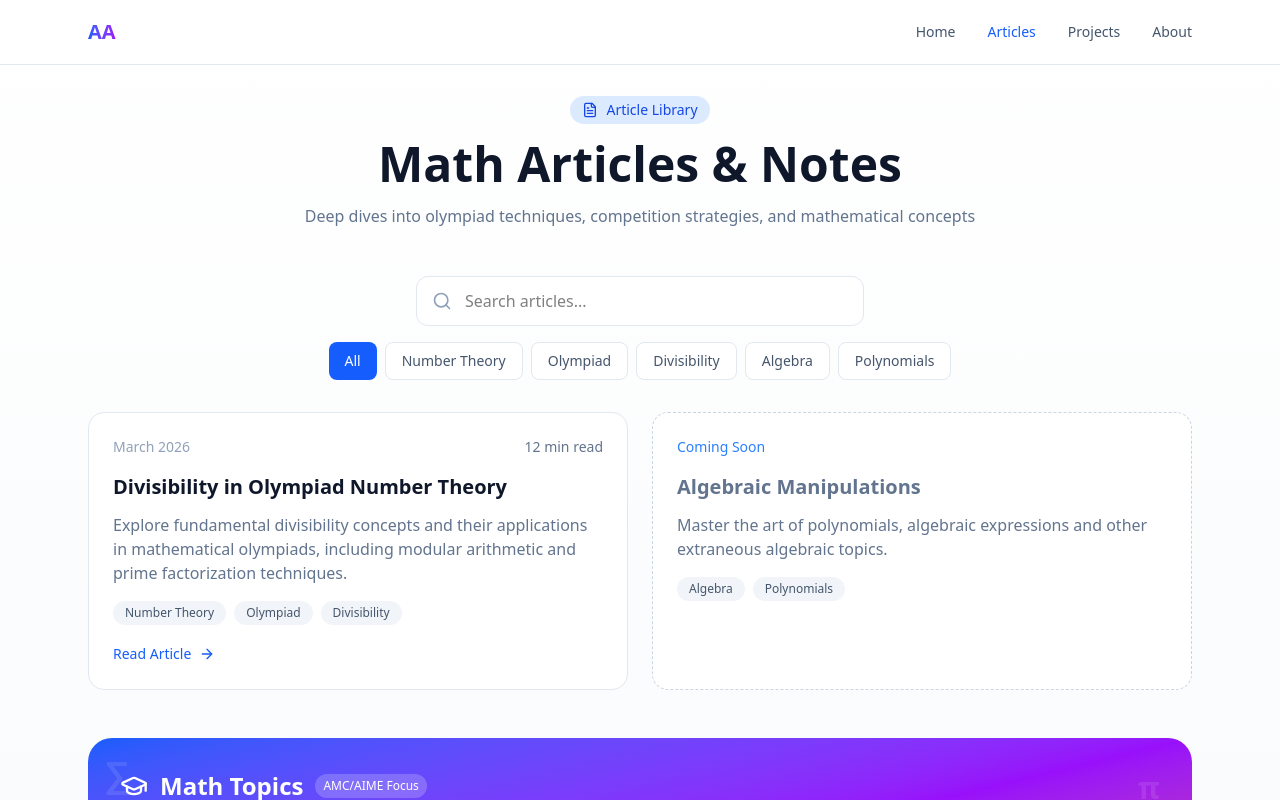
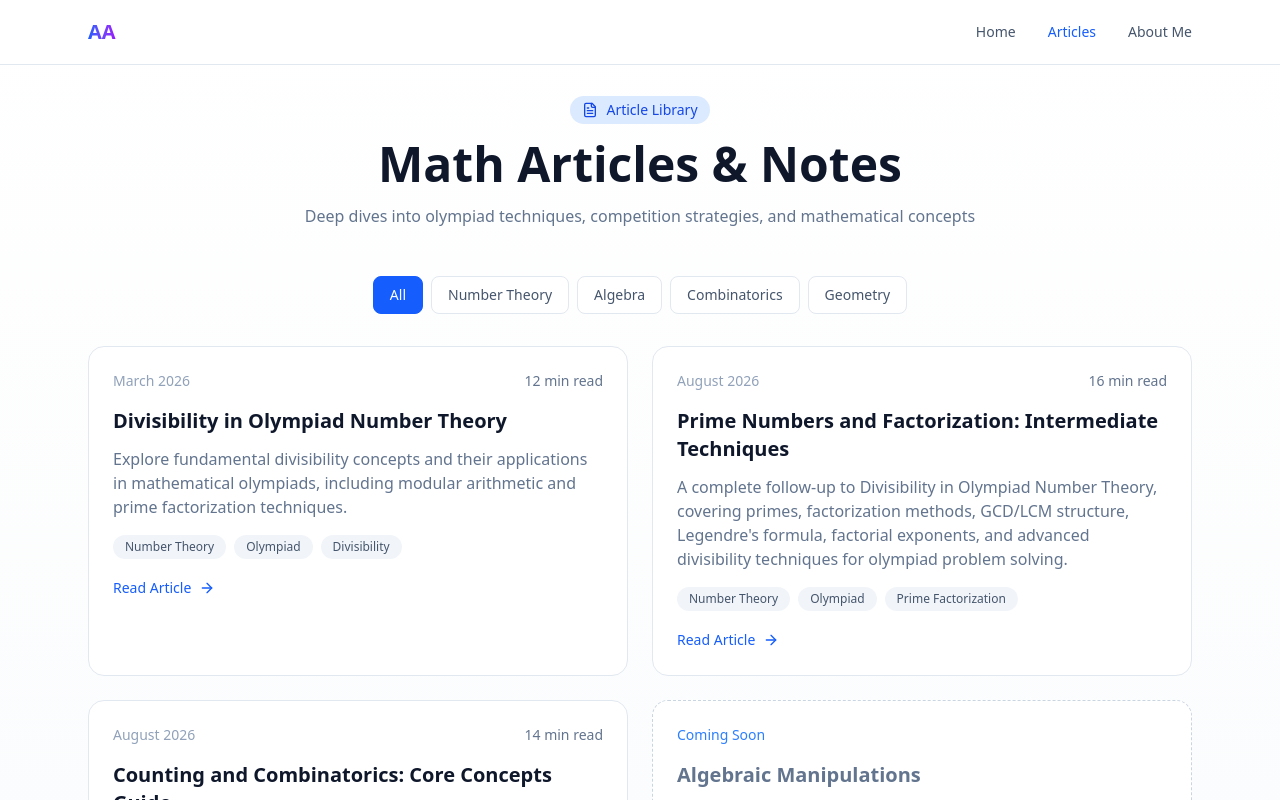
Before and after one commit to aryan-ayyanger/aryan-math-showcase, a React (Vite) app: page /articles in a window 1280 px wide. Shown: the top 800 px of the page. Built offline with nearby package versions, Linux system fonts and the light colour scheme.

Commit message:
Add 2 new articles

```diff
--- a/src/App.tsx
+++ b/src/App.tsx
@@ -3,7 +3,6 @@ import Navbar from './components/Navbar';
 import HomePage from './pages/HomePage';
 import AboutPage from './pages/AboutPage';
 import ArticlesPage from './pages/ArticlesPage';
-import ProjectsPage from './pages/ProjectsPage';
 import ContactPage from './pages/ContactPage';
 
 export default function App(): JSX.Element {
@@ -15,7 +14,6 @@ export default function App(): JSX.Element {
           <Route path="/" element={<HomePage />} />
           <Route path="/about" element={<AboutPage />} />
           <Route path="/articles" element={<ArticlesPage />} />
-          <Route path="/projects" element={<ProjectsPage />} />
           <Route path="/contact" element={<ContactPage />} />
         </Routes>
       </div>
--- a/src/components/Navbar.tsx
+++ b/src/components/Navbar.tsx
@@ -6,8 +6,7 @@ import { Link, useLocation } from 'react-router-dom';
 const navLinks = [
   { label: 'Home', to: '/' },
   { label: 'Articles', to: '/articles' },
-  { label: 'Projects', to: '/projects' },
-  { label: 'About', to: '/about' },
+  { label: 'About Me', to: '/about' },
 ];
 
 export default function Navbar(): JSX.Element {
--- a/src/data/articles.ts
+++ b/src/data/articles.ts
@@ -18,6 +18,22 @@ export const articles: Article[] = [
     link: '/Number_Theory_Divisibility.pdf'
   },
   {
+    title: 'Prime Numbers and Factorization: Intermediate Techniques',
+    description: 'A complete follow-up to Divisibility in Olympiad Number Theory, covering primes, factorization methods, GCD/LCM structure, Legendre\'s formula, factorial exponents, and advanced divisibility techniques for olympiad problem solving.',
+    tags: ['Number Theory', 'Olympiad', 'Prime Factorization'],
+    readTime: '16 min read',
+    date: 'August 2026',
+    link: '/Number_Theory_Second_Handout.pdf'
+  },
+  {
+    title: 'Counting and Combinatorics: Core Concepts Guide',
+    description: 'Includes fundamental counting principles, permutations, inclusion-exclusion, and double counting. A strong starting point for beginners building essential combinatorics skills.',
+    tags: ['Combinatorics', 'Counting', 'Olympiad'],
+    readTime: '14 min read',
+    date: 'August 2026',
+    link: '/Olympiad_Counting_and_Combinatorics_Handout_1.pdf'
+  },
+  {
     title: 'Algebraic Manipulations',
     description: 'Master the art of polynomials, algebraic expressions and other extraneous algebraic topics.',
     tags: ['Algebra', 'Polynomials'],
--- a/src/pages/AboutPage.tsx
+++ b/src/pages/AboutPage.tsx
@@ -1,7 +1,8 @@
 import { motion } from 'framer-motion';
-import { MapPin, Mail, Linkedin, GraduationCap, Target, Trophy } from 'lucide-react';
+import { MapPin, Mail, Linkedin, GraduationCap, Target, Trophy, Rocket } from 'lucide-react';
 import { profile } from '../data/profile';
 import { achievements, Achievement } from '../data/achievements';
+import { projects, Project } from '../data/projects';
 
 const fadeInUp = {
   hidden: { opacity: 0, y: 20 },
@@ -44,6 +45,48 @@ function AchievementCard({ achievement }: AchievementCardProps): JSX.Element {
             {achievement.title}
           </h3>
         </div>
+      </div>
+    </motion.div>
+  );
+}
+
+interface ProjectCardProps {
+  project: Project;
+}
+
+function ProjectCard({ project }: ProjectCardProps): JSX.Element {
+  const IconComponent = project.icon;
+
+  return (
+    <motion.div
+      variants={scaleIn}
+      whileHover={{ y: -4 }}
+      className="group bg-white p-6 rounded-2xl border border-slate-200 hover:border-purple-300 hover:shadow-lg hover:shadow-purple-500/10 transition-all duration-300"
+    >
+      <div className="flex items-center justify-between mb-4">
+        <div className="p-3 bg-gradient-to-br from-purple-500 to-pink-500 rounded-xl text-white">
+          <IconComponent size={22} />
+        </div>
+        <span className={`px-3 py-1 rounded-full text-xs font-medium ${
+          project.status === 'Completed'
+            ? 'bg-green-100 text-green-700'
+            : project.status === 'In Progress'
+            ? 'bg-blue-100 text-blue-700'
+            : 'bg-amber-100 text-amber-700'
+        }`}>
+          {project.status}
+        </span>
+      </div>
+      <h3 className="text-lg font-semibold text-slate-900 mb-2 group-hover:text-purple-600 transition-colors">
+        {project.title}
+      </h3>
+      <p className="text-slate-500 text-sm mb-4">{project.description}</p>
+      <div className="flex flex-wrap gap-2">
+        {project.tags.map((tag) => (
+          <span key={tag} className="px-2 py-1 bg-slate-100 text-slate-600 rounded-md text-xs">
+            {tag}
+          </span>
+        ))}
       </div>
     </motion.div>
   );
@@ -150,6 +193,28 @@ export default function AboutPage(): JSX.Element {
             </motion.div>
           </motion.div>
 
+          {/* Projects & Research */}
+          <motion.div
+            variants={fadeInUp}
+            className="bg-white p-8 rounded-3xl border border-slate-200 shadow-sm mb-8"
+          >
+            <h2 className="text-2xl font-semibold text-slate-900 mb-6 flex items-center gap-3">
+              <Rocket className="text-purple-600" size={28} />
+              Projects & Research
+            </h2>
+            <p className="text-slate-500 mb-6">
+              Applying mathematical modeling, data analysis, and engineering to solve real-world challenges.
+            </p>
+            <motion.div
+              variants={staggerContainer}
+              className="grid sm:grid-cols-2 gap-6"
+            >
+              {projects.map((project) => (
+                <ProjectCard key={project.title} project={project} />
+              ))}
+            </motion.div>
+          </motion.div>
+
           {/* Contact */}
           <motion.div
             variants={fadeInUp}
--- a/src/pages/ArticlesPage.tsx
+++ b/src/pages/ArticlesPage.tsx
@@ -1,6 +1,6 @@
 import { useState } from 'react';
 import { motion } from 'framer-motion';
-import { FileText, Search, ArrowRight, GraduationCap } from 'lucide-react';
+import { FileText, ArrowRight, GraduationCap } from 'lucide-react';
 import { articles, Article } from '../data/articles';
 import { topics, MathTopic } from '../data/topics';
 
@@ -105,17 +105,12 @@ function ArticleCard({ article }: ArticleCardProps): JSX.Element {
 }
 
 export default function ArticlesPage(): JSX.Element {
-  const [searchQuery, setSearchQuery] = useState<string>('');
-  const [selectedTag, setSelectedTag] = useState<string>('All');
+  const coreSubjects: string[] = ['All', 'Number Theory', 'Algebra', 'Combinatorics', 'Geometry'];
+  const [selectedSubject, setSelectedSubject] = useState<string>('All');
 
-  const allTags: string[] = ['All', ...new Set(articles.flatMap(a => a.tags))];
-
-  const filteredArticles = articles.filter(article => {
-    const matchesSearch = article.title.toLowerCase().includes(searchQuery.toLowerCase()) ||
-                         article.description.toLowerCase().includes(searchQuery.toLowerCase());
-    const matchesTag = selectedTag === 'All' || article.tags.includes(selectedTag);
-    return matchesSearch && matchesTag;
-  });
+  const filteredArticles: Article[] = selectedSubject === 'All'
+    ? articles
+    : articles.filter((article) => article.tags.includes(selectedSubject));
 
   return (
     <div className="min-h-screen bg-gradient-to-b from-white to-slate-50 pt-24 pb-16">
@@ -137,31 +132,19 @@ export default function ArticlesPage(): JSX.Element {
             </p>
           </motion.div>
 
-          {/* Search and Filter */}
-          <motion.div variants={fadeInUp} className="mb-8 space-y-4">
-            <div className="relative max-w-md mx-auto">
-              <Search className="absolute left-4 top-1/2 -translate-y-1/2 text-slate-400" size={20} />
-              <input
-                type="text"
-                placeholder="Search articles..."
-                value={searchQuery}
-                onChange={(e: React.ChangeEvent<HTMLInputElement>) => setSearchQuery(e.target.value)}
-                className="w-full pl-12 pr-4 py-3 bg-white rounded-xl border border-slate-200 focus:border-blue-500 focus:ring-2 focus:ring-blue-500/20 outline-none transition-all"
-              />
-            </div>
-
+          <motion.div variants={fadeInUp} className="mb-8">
             <div className="flex flex-wrap justify-center gap-2">
-              {allTags.map((tag) => (
+              {coreSubjects.map((subject) => (
                 <button
-                  key={tag}
-                  onClick={() => setSelectedTag(tag)}
-                  className={`px-4 py-2 rounded-lg text-sm font-medium transition-all ${
-                    selectedTag === tag
-                      ? 'bg-blue-600 text-white'
-                      : 'bg-white text-slate-600 hover:bg-slate-100 border border-slate-200'
+                  key={subject}
+                  onClick={() => setSelectedSubject(subject)}
+                  className={`px-4 py-2 rounded-lg text-sm font-medium border transition-all ${
+                    selectedSubject === subject
+                      ? 'bg-blue-600 text-white border-blue-600'
+                      : 'bg-white text-slate-600 border-slate-200 hover:bg-slate-100'
                   }`}
                 >
-                  {tag}
+                  {subject}
                 </button>
               ))}
             </div>
@@ -181,9 +164,9 @@ export default function ArticlesPage(): JSX.Element {
             <motion.div
               initial={{ opacity: 0 }}
               animate={{ opacity: 1 }}
-              className="text-center py-12"
+              className="text-center py-8"
             >
-              <p className="text-slate-500">No articles found matching your search.</p>
+              <p className="text-slate-500">No articles yet in {selectedSubject}.</p>
             </motion.div>
           )}
 
@@ -200,7 +183,7 @@ export default function ArticlesPage(): JSX.Element {
             <div className="relative z-10">
               <div className="flex items-center gap-3 mb-6">
                 <GraduationCap className="text-white" size={28} />
-                <h2 className="text-2xl font-semibold text-white">Math Topics</h2>
+                <h2 className="text-2xl font-semibold text-white">Math Pillars</h2>
                 <span className="px-2 py-1 bg-white/20 text-white rounded-full text-xs font-medium">
                   AMC/AIME Focus
                 </span>
--- a/src/pages/HomePage.tsx
+++ b/src/pages/HomePage.tsx
@@ -1,5 +1,5 @@
 import { motion } from 'framer-motion';
-import { BookOpen, Rocket, Trophy, FileText, User, Sparkles } from 'lucide-react';
+import { BookOpen, Sparkles } from 'lucide-react';
 import { Link } from 'react-router-dom';
 
 const fadeInUp = {
@@ -15,19 +15,7 @@ const staggerContainer = {
   }
 };
 
-const scaleIn = {
-  hidden: { opacity: 0, scale: 0.9 },
-  visible: { opacity: 1, scale: 1, transition: { duration: 0.5 } }
-};
-
 export default function HomePage(): JSX.Element {
-  const quickLinks = [
-    { to: '/articles', label: 'Articles', icon: FileText, description: 'Math notes & olympiad techniques', color: 'from-blue-500 to-cyan-500' },
-    { to: '/projects', label: 'Projects', icon: Rocket, description: 'Research & engineering work', color: 'from-purple-500 to-pink-500' },
-    { to: '/achievements', label: 'Achievements', icon: Trophy, description: 'Awards & recognitions', color: 'from-amber-500 to-orange-500' },
-    { to: '/about', label: 'About Me', icon: User, description: 'Learn more about my journey', color: 'from-slate-600 to-slate-700' },
-  ];
-
   return (
     <div className="min-h-screen bg-gradient-to-br from-blue-50 via-white to-purple-50 pt-16 relative overflow-hidden">
       {/* Background decoration */}
@@ -69,11 +57,12 @@ export default function HomePage(): JSX.Element {
             variants={fadeInUp}
             className="text-slate-500 max-w-2xl mx-auto mb-12 leading-relaxed"
           >
-            A collection of mathematical insights, competition strategies, research projects,
-            and resources for students passionate about competitive mathematics and its real-world applications.
+            A growing collection of mathematical insights, olympiad strategies, guided problem-solving frameworks,
+            and student-friendly resources designed for learners who are serious about competitive mathematics.
+            It covers core olympiad topics from algebraic number theory and inequalities to intermediate combinatorics,
+            functional equations, and geometry through clear notes and worked solutions.
           </motion.p>
 
-          {/* CTA Buttons */}
           <motion.div
             variants={fadeInUp}
             className="flex flex-wrap justify-center gap-4 mb-16"
@@ -86,29 +75,6 @@ export default function HomePage(): JSX.Element {
               Explore Articles
             </Link>
           </motion.div>
-
-          {/* Navigation Cards */}
-          <motion.div
-            variants={staggerContainer}
-            className="grid sm:grid-cols-2 lg:grid-cols-4 gap-4"
-          >
-            {quickLinks.map((link) => (
-              <motion.div key={link.to} variants={scaleIn}>
-                <Link
-                  to={link.to}
-                  className="group block p-6 bg-white rounded-2xl border border-slate-200 hover:shadow-xl hover:shadow-blue-500/10 hover:border-blue-300 transition-all duration-300 hover:-translate-y-1"
-                >
-                  <div className={`inline-flex p-3 rounded-xl bg-gradient-to-br ${link.color} text-white mb-4`}>
-                    <link.icon size={24} />
-                  </div>
-                  <h3 className="text-lg font-semibold text-slate-900 group-hover:text-blue-600 transition-colors">
-                    {link.label}
-                  </h3>
-                  <p className="text-sm text-slate-500 mt-1">{link.description}</p>
-                </Link>
-              </motion.div>
-            ))}
-          </motion.div>
         </motion.div>
       </div>
     </div>
```
Also changed, not shown: 2 other files (tests, documents, lock files or other folders).
